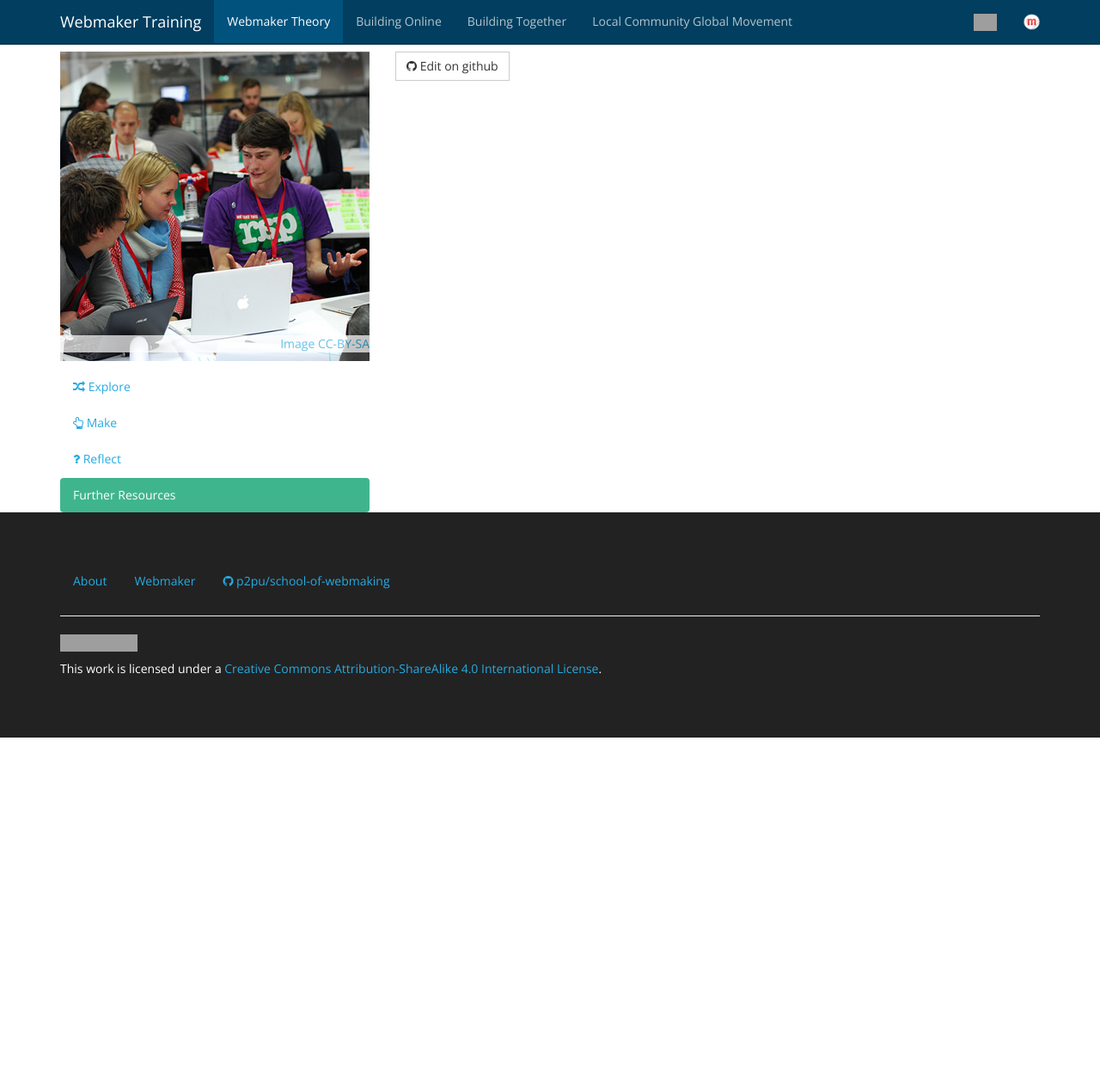
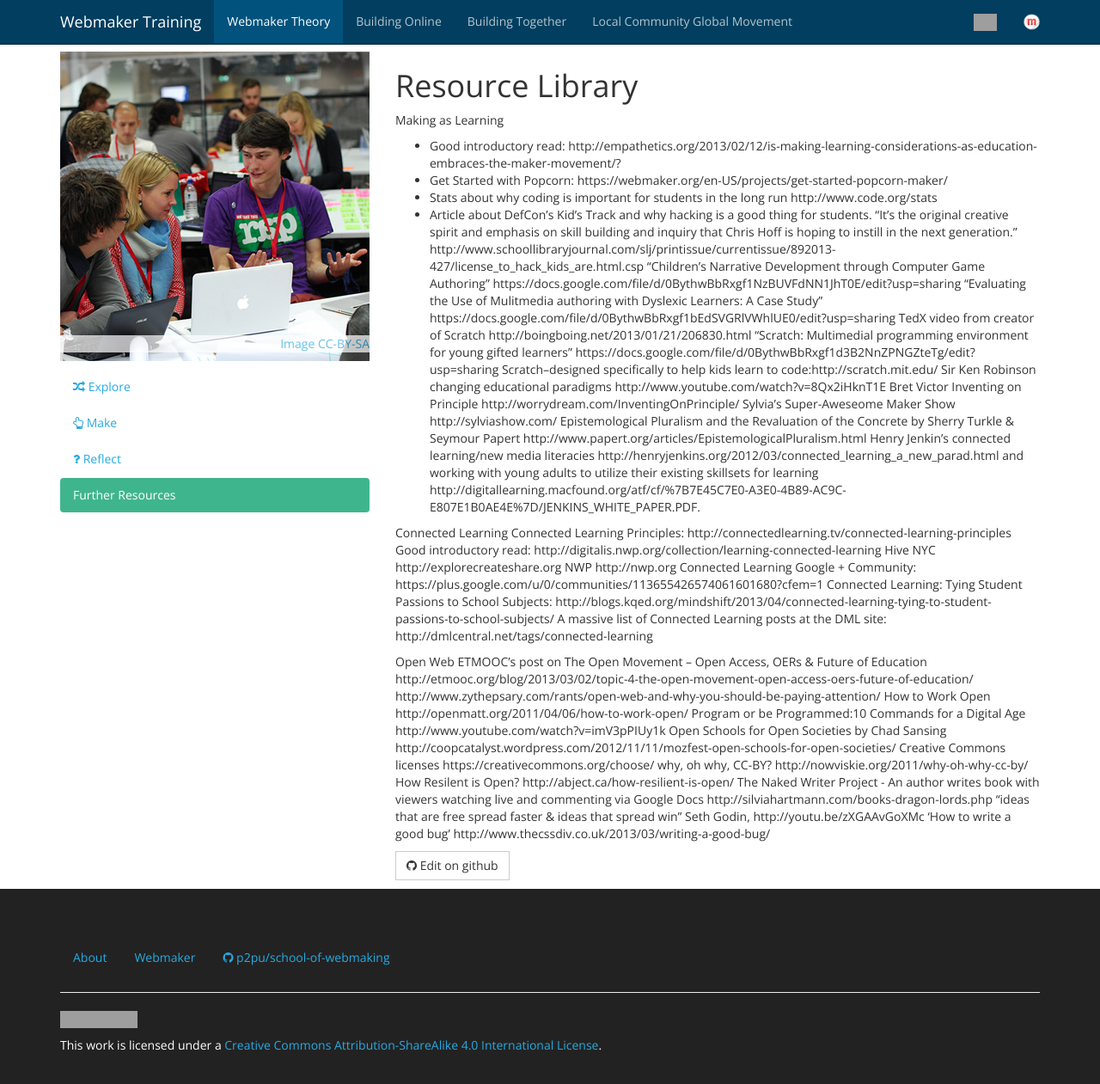
Before and after one commit to mozilla/school-of-webmaking, a Jekyll site: the page built from _posts/2000-01-04-resources.md, in a window 1280 px wide and 1296 px high. Shown: the top 1261 px of the window at 86% size. Built offline with Jekyll 4.4.1, drawn with Linux system fonts in a browser that asks for light colours; nearby versions of some CDN libraries; Markdown is read by kramdown in place of the engine named in the settings; grey boxes are pictures that could not be loaded.

Commit message:
Update resources
Will format to live links later.

```diff
--- a/_posts/2000-01-04-resources.md
+++ b/_posts/2000-01-04-resources.md
@@ -3,3 +3,45 @@
 layout: multicourse_page
 categories: [webmaker-theory]
 ---
+
+# Resource Library
+
+Making as Learning
+
+* Good introductory read: http://empathetics.org/2013/02/12/is-making-learning-considerations-as-education-embraces-the-maker-movement/?
+* Get Started with Popcorn: https://webmaker.org/en-US/projects/get-started-popcorn-maker/
+* Stats about why coding is important for students in the long run http://www.code.org/stats
+* Article about DefCon's Kid's Track and why hacking is a good thing for students. "It’s the original creative spirit and emphasis on skill  building and  inquiry that Chris Hoff is hoping to instill in the next  generation." http://www.schoollibraryjournal.com/slj/printissue/currentissue/892013-427/license_to_hack_kids_are.html.csp
+"Children's Narrative Development through Computer Game Authoring" https://docs.google.com/file/d/0BythwBbRxgf1NzBUVFdNN1JhT0E/edit?usp=sharing
+"Evaluating the Use of Mulitmedia authoring with Dyslexic Learners: A Case Study" https://docs.google.com/file/d/0BythwBbRxgf1bEdSVGRlVWhlUE0/edit?usp=sharing
+TedX video from creator of Scratch http://boingboing.net/2013/01/21/206830.html
+"Scratch: Multimedial programming environment for young gifted learners" https://docs.google.com/file/d/0BythwBbRxgf1d3B2NnZPNGZteTg/edit?usp=sharing
+Scratch--designed specifically to help kids learn to code:http://scratch.mit.edu/
+Sir Ken Robinson changing educational paradigms http://www.youtube.com/watch?v=8Qx2iHknT1E
+Bret Victor Inventing on Principle http://worrydream.com/InventingOnPrinciple/
+Sylvia's Super-Aweseome Maker Show http://sylviashow.com/
+Epistemological Pluralism and the Revaluation of the Concrete by Sherry Turkle & Seymour Papert http://www.papert.org/articles/EpistemologicalPluralism.html
+Henry Jenkin's connected learning/new media literacies http://henryjenkins.org/2012/03/connected_learning_a_new_parad.html and working with young adults to utilize their existing skillsets for learning http://digitallearning.macfound.org/atf/cf/%7B7E45C7E0-A3E0-4B89-AC9C-E807E1B0AE4E%7D/JENKINS_WHITE_PAPER.PDF.
+
+Connected Learning
+Connected Learning Principles: http://connectedlearning.tv/connected-learning-principles
+Good introductory read: http://digitalis.nwp.org/collection/learning-connected-learning
+Hive NYC http://explorecreateshare.org
+NWP http://nwp.org
+Connected Learning Google + Community: https://plus.google.com/u/0/communities/113655426574061601680?cfem=1
+Connected Learning: Tying Student Passions to School Subjects: http://blogs.kqed.org/mindshift/2013/04/connected-learning-tying-to-student-passions-to-school-subjects/
+A massive list of Connected Learning posts at the DML site: http://dmlcentral.net/tags/connected-learning
+
+Open Web
+ETMOOC's post on The Open Movement – Open Access, OERs & Future of Education http://etmooc.org/blog/2013/03/02/topic-4-the-open-movement-open-access-oers-future-of-education/
+http://www.zythepsary.com/rants/open-web-and-why-you-should-be-paying-attention/
+How to Work Open http://openmatt.org/2011/04/06/how-to-work-open/
+Program or be Programmed:10 Commands for a Digital Age http://www.youtube.com/watch?v=imV3pPIUy1k
+Open Schools for Open Societies by Chad Sansing http://coopcatalyst.wordpress.com/2012/11/11/mozfest-open-schools-for-open-societies/
+Creative Commons licenses https://creativecommons.org/choose/
+why, oh why, CC-BY? http://nowviskie.org/2011/why-oh-why-cc-by/
+How Resilent is Open? http://abject.ca/how-resilient-is-open/
+The Naked Writer Project - An author writes book with viewers watching live and commenting via Google Docs
+http://silviahartmann.com/books-dragon-lords.php
+"ideas that are free spread faster & ideas that spread win" Seth Godin, http://youtu.be/zXGAAvGoXMc
+'How to write a good bug'  http://www.thecssdiv.co.uk/2013/03/writing-a-good-bug/
```
